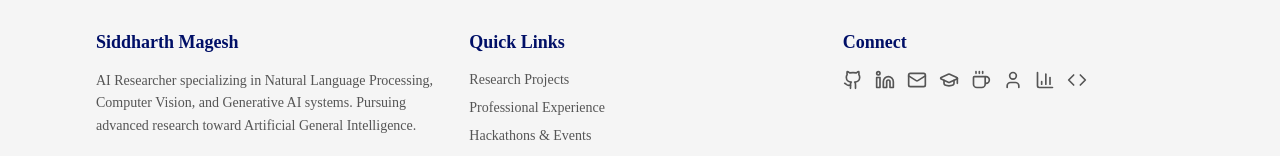
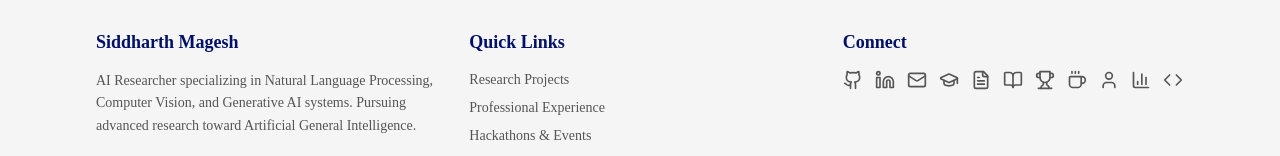
Before and after one commit to Siddharth-magesh/Portfolio, a Next.js app: page / in a window 1280 px wide. Shown: the part 2075-2231 px from the top of the page. Built offline with nearby package versions, Linux system fonts and the light colour scheme.

Commit message:
updated social media links in footer

```diff
--- a/components/footer.tsx
+++ b/components/footer.tsx
@@ -1,5 +1,5 @@
 import Link from "next/link"
-import { Github, Linkedin, Mail, Coffee, User, BarChart3, Code, GraduationCap } from "lucide-react"
+import { Github, Linkedin, Mail, Coffee, User, BarChart3, Code, GraduationCap, FileText, BookOpen, Trophy } from "lucide-react"
 
 export function Footer() {
   return (
@@ -81,6 +81,30 @@ export function Footer() {
                 <GraduationCap className="h-5 w-5" />
               </Link>
               <Link
+                href="https://dev.to/siddharth_magesh_e12b8505"
+                className="text-muted-foreground hover:text-primary transition-colors"
+                target="_blank"
+                rel="noopener noreferrer"
+              >
+                <FileText className="h-5 w-5" />
+              </Link>
+              <Link
+                href="https://medium.com/@siddharthmagesh007"
+                className="text-muted-foreground hover:text-primary transition-colors"
+                target="_blank"
+                rel="noopener noreferrer"
+              >
+                <BookOpen className="h-5 w-5" />
+              </Link>
+              <Link
+                href="https://www.hackerrank.com/profile/siddharthmagesh2"
+                className="text-muted-foreground hover:text-primary transition-colors"
+                target="_blank"
+                rel="noopener noreferrer"
+              >
+                <Trophy className="h-5 w-5" />
+              </Link>
+              <Link
                 href="https://buymeacoffee.com/Siddharth_Magesh"
                 className="text-muted-foreground hover:text-primary transition-colors"
                 target="_blank"
```
